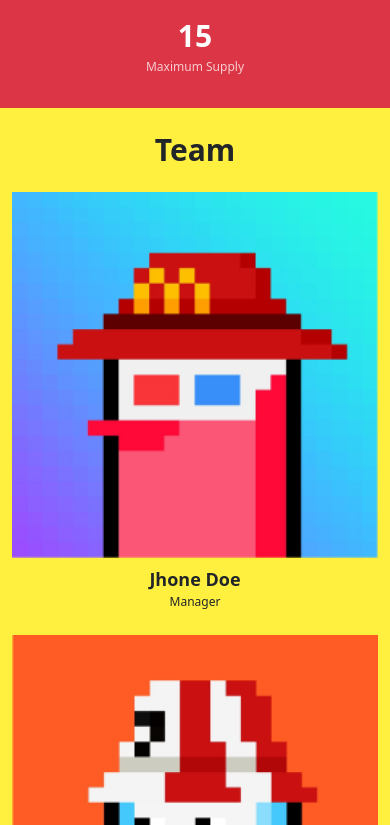
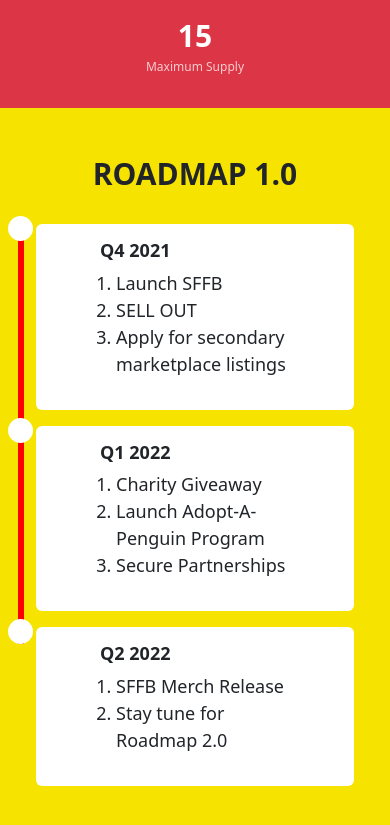
Before and after one commit to riteshbishnoi530/solana-business, a plain HTML site: page index.html in a window 390 px wide. Shown: the part 5839-6664 px from the top of the page. Drawn offline with nearby package versions, Linux system fonts and the light colour scheme.

Commit message:
time line

```diff
--- a/assets/css/root.css
+++ b/assets/css/root.css
@@ -19,6 +19,10 @@
 
 .font-400-18{
     font-size: var(--fs-sm);
+    font-weight: var(--fw-sm);
+}
+.font-400-24{
+    font-size: var(--fs-lg);
     font-weight: var(--fw-sm);
 }
 .font-600-18{
--- a/assets/css/style.css
+++ b/assets/css/style.css
@@ -70,6 +70,107 @@
 .bg-yellow-2{
     background: #FFF03F !important;
 }
+  .timeline::after {
+    content: '';
+    position: absolute;
+    width: 6px;
+    background-color: red;
+    top: 1%;
+    bottom: 26%;
+    left: 50%;
+    margin-left: -3px;
+  }
+  .box::after {
+    content: '';
+    position: absolute;
+    width: 25px;
+    height: 25px;
+    right: -11px;
+    background-color: white;
+    top: 0;
+    border-radius: 50%;
+    z-index: 1;
+  }
+  .left {
+    left: 0;
+  }
+
+  .right {
+    left: 50%;
+  }
+
+  .left::before {
+    content: " ";
+    height: 0;
+    position: absolute;
+    top: 22px;
+    width: 0;
+    z-index: 1;
+    right: 30px;
+    border: medium solid white;
+    border-width: 10px 0 10px 10px;
+    border-color: transparent transparent transparent white;
+  }
+
+  .right::before {
+    content: " ";
+    height: 0;
+    position: absolute;
+    top: 22px;
+    width: 0;
+    z-index: 1;
+
+    border-width: 10px 10px 10px 0;
+  }
+
+  .right::after {
+    left: -11px;
+  }
+  .box{
+    width: 50%;
+  }
+
+  .burger-11 {
+    top: 20%;
+    left: 1%;
+}
+
+.burger-12 {
+    top: 5px;
+    left: 25%;
+}
+
+.burger-13 {
+    top: 15%;
+    right: 25%;
+}
+
+.burger-14 {
+    top: 5px;
+    right: 4%;
+}
+
+.burger-15 {
+    bottom: 60px;
+    left: 0%;
+}
+
+.burger-16 {
+    bottom: 40%;
+    left: 30%;
+}
+
+.burger-17 {
+    bottom: 15%;
+    right: 4%;
+}
+
+.burger-18 {
+    bottom: 15%;
+    right: 25%;
+}
+
+
 
 
 @media (max-width:992px) {
@@ -160,14 +261,72 @@
     }
 }
 
-@media (max-width:767px) {
+@media screen and (max-width: 768px) {
     .logo-img {
         max-width: 200px;
     }
     .discord{
         max-width: 50px;
     }
-}
+    .burger-11 {
+        display: none;
+    }
+
+    .burger-12 {
+       display: none;
+    }
+
+    .burger-13 {
+      display: none;
+    }
+
+    .burger-14 {
+        display: none;
+    }
+
+    .burger-15 {
+        display: none;
+    }
+
+    .burger-16 {
+        display: none;
+    }
+
+    .burger-17 {
+        display: none;
+    }
+
+    .burger-18 {
+       display: none;
+    }
+
+    .timeline::after {
+      left: 9px;
+    }
+
+    .box {
+      width: 100%;
+      padding-left: 70px;
+      padding-right: 25px;
+    }
+
+    .box::before {
+      left: 60px;
+      border: medium solid white;
+      border-width: 10px 10px 10px 0;
+      border-color: transparent white transparent transparent;
+    }
+
+    .left::after, .right::after {
+      left: -4px;
+    }
+
+    .right {
+      left: 0%;
+    }
+  }
+
+
 
 @media (max-width:512px) {
     .burger-1 {
@@ -233,4 +392,5 @@
     .discord{
         max-width: 30px;
     }
+
 }
--- a/index.html
+++ b/index.html
@@ -153,15 +153,57 @@
                 </div>
             </div>
         </section>
+        <section class="bg-yellow py-5 position-relative">
+            <img class="burger burger-11 position-absolute" src="./assets/svg/burger.svg" alt="burger">
+            <img class="burger burger-12 position-absolute" src="./assets/svg/burger-2.svg" alt="burger">
+            <img class="burger burger-13 position-absolute" src="./assets/svg/burger.svg" alt="burger">
+            <img class="burger burger-14 position-absolute" src="./assets/svg/burger-2.svg" alt="burger">
+            <img class="burger burger-15 position-absolute" src="./assets/svg/burger.svg" alt="burger">
+            <img class="burger burger-16 position-absolute" src="./assets/svg/burger-2.svg" alt="burger">
+            <img class="burger burger-17 position-absolute" src="./assets/svg/burger.svg" alt="burger">
+            <img class="burger burger-18 position-absolute" src="./assets/svg/burger-2.svg" alt="burger">
 
-        <!----------------------------------------section--6---------------------------------------->
-        <section>
-
+            <div class="container">
+                <h4 class="text-center mb-4 font-700-48">ROADMAP 1.0</h4>
+                <div class="timeline position-relative">
+                    <div class="box position-relative py-2 px-4 left">
+                        <div class="content py-3 px-5 position-relative bg-white rounded-2">
+                            <h4 class="ps-3 font-700-24">Q4
+                                2021</h4>
+                            <ol>
+                                <li class="font-400-24">Launch SFFB</li>
+                                <li class="font-400-24">SELL OUT</li>
+                                <li class="font-400-24">Apply for secondary marketplace listings</li>
+                            </ol>
+                        </div>
+                    </div>
+                    <div class="box position-relative py-2 px-4 right">
+                        <div class="content py-3 px-5 position-relative bg-white rounded-2">
+                            <h4 class="ps-3 font-700-24">Q1
+                                2022</h4>
+                            <ol>
+                                <li class="font-400-24">Charity Giveaway</li>
+                                <li class="font-400-24">Launch Adopt-A-Penguin Program</li>
+                                <li class="font-400-24">Secure Partnerships</li>
+                            </ol>
+                        </div>
+                    </div>
+                    <div class="box position-relative py-2 px-4 left">
+                        <div class="content py-3 px-5 position-relative bg-white rounded-2">
+                            <h4 class="ps-3 font-700-24">Q2
+                                2022</h4>
+                            <ol>
+                                <li class="font-400-24">SFFB Merch Release</li>
+                                <li class="font-400-24">Stay tune for Roadmap 2.0</li>
+                            </ol>
+                        </div>
+                    </div>
+                </div>
+            </div>
         </section>
-
         <!----------------------------------------section--7---------------------------------------->
-        <section class="bg-yellow-2 py-4">
-            <div class="container">
+        <section class="bg-yellow-2">
+            <div class="container py-4">
                 <div class="row text-center">
                     <h4 class="font-700-48 mb-4">Team</h4>
                     <div class="col-12 col-sm-6  col-lg-3 mb-4">
@@ -192,13 +234,13 @@
         <section class="bg-yellow pt-5 pb-3">
             <div class="container w-75">
                 <div class="row">
-                    <h4 class="text-center mb-4">FAQ</h4>
+                    <h4 class="text-center mb-4 font-700-48">FAQ</h4>
                     <div class="accordion accordion-flush " id="accordionFlushExample">
                         <div class="accordion-item bg-yellow-2 mb-2">
                             <h2 class="accordion-header">
-                                <button class="accordion-button collapsed font-600-18 bg-yellow-2 " type="button"
-                                    data-bs-toggle="collapse" data-bs-target="#flush-collapseOne" aria-expanded="false"
-                                    aria-controls="flush-collapseOne">
+                                <button class="accordion-button collapsed font-600-18 bg-yellow-2 btn-outline-danger "
+                                    type="button" data-bs-toggle="collapse" data-bs-target="#flush-collapseOne"
+                                    aria-expanded="false" aria-controls="flush-collapseOne">
                                     Amet vel eget nisi, sed ut massa turpis sodales nunc.
                                 </button>
                             </h2>
@@ -278,10 +320,12 @@
                 </div>
                 <div class="d-flex justify-content-center mt-3 gap-md-5 gap-3">
                     <div>
-                        <a href="https://discord.com/" target="_blank"><img class="w-100 discord" src="./assets/svg/discord.svg" alt="discord"></a>
+                        <a href="https://discord.com/" target="_blank"><img class="w-100 discord"
+                                src="./assets/svg/discord.svg" alt="discord"></a>
                     </div>
                     <div>
-                        <a href="https://twitter.com/" target="_blank"><img class="w-100 discord" src="./assets/svg/twitter.svg" alt="twitter"></a>
+                        <a href="https://twitter.com/" target="_blank"><img class="w-100 discord"
+                                src="./assets/svg/twitter.svg" alt="twitter"></a>
                     </div>
                 </div>
                 <p class="mt-5">@Copyright 2021</p>
```
